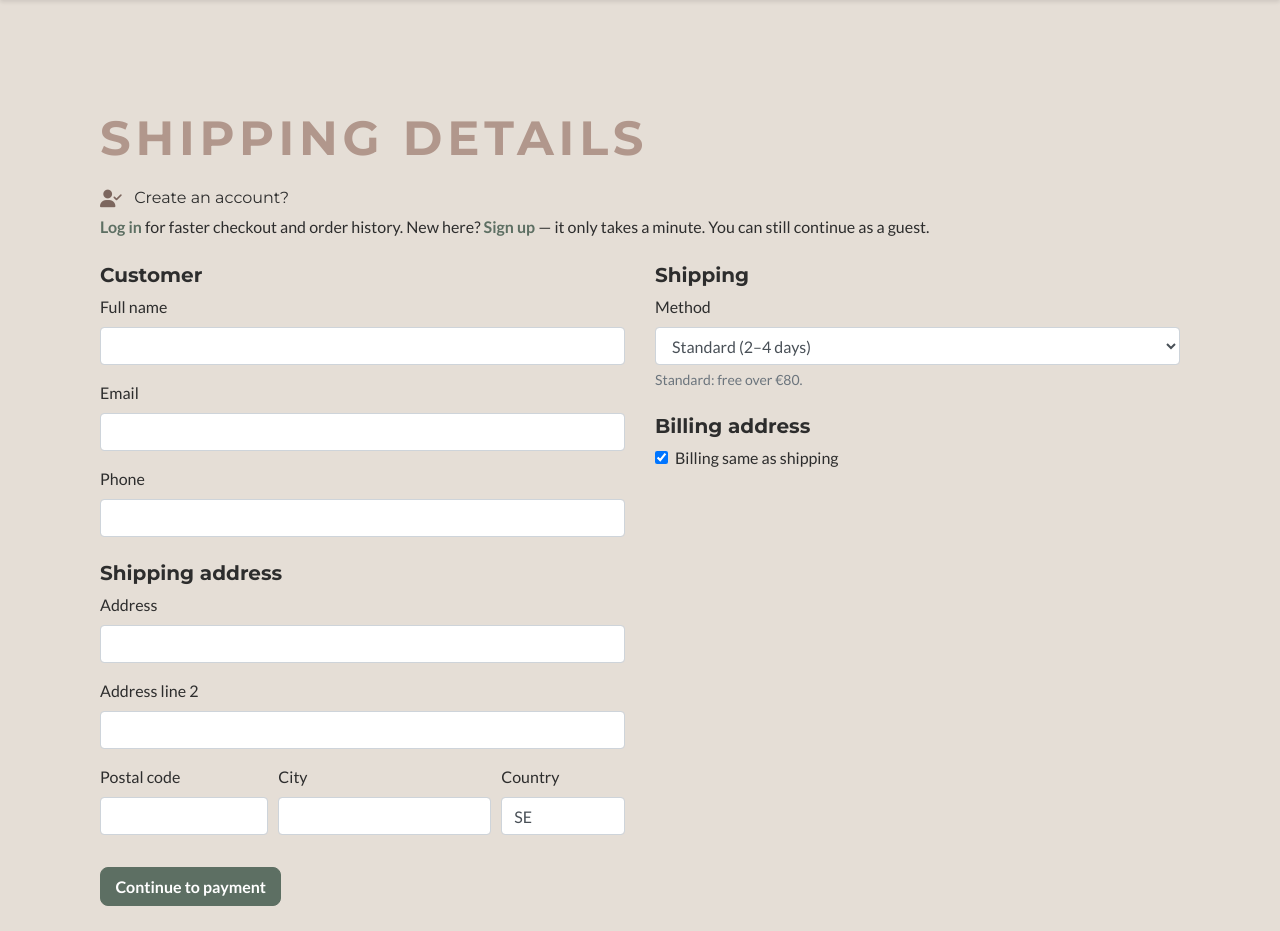
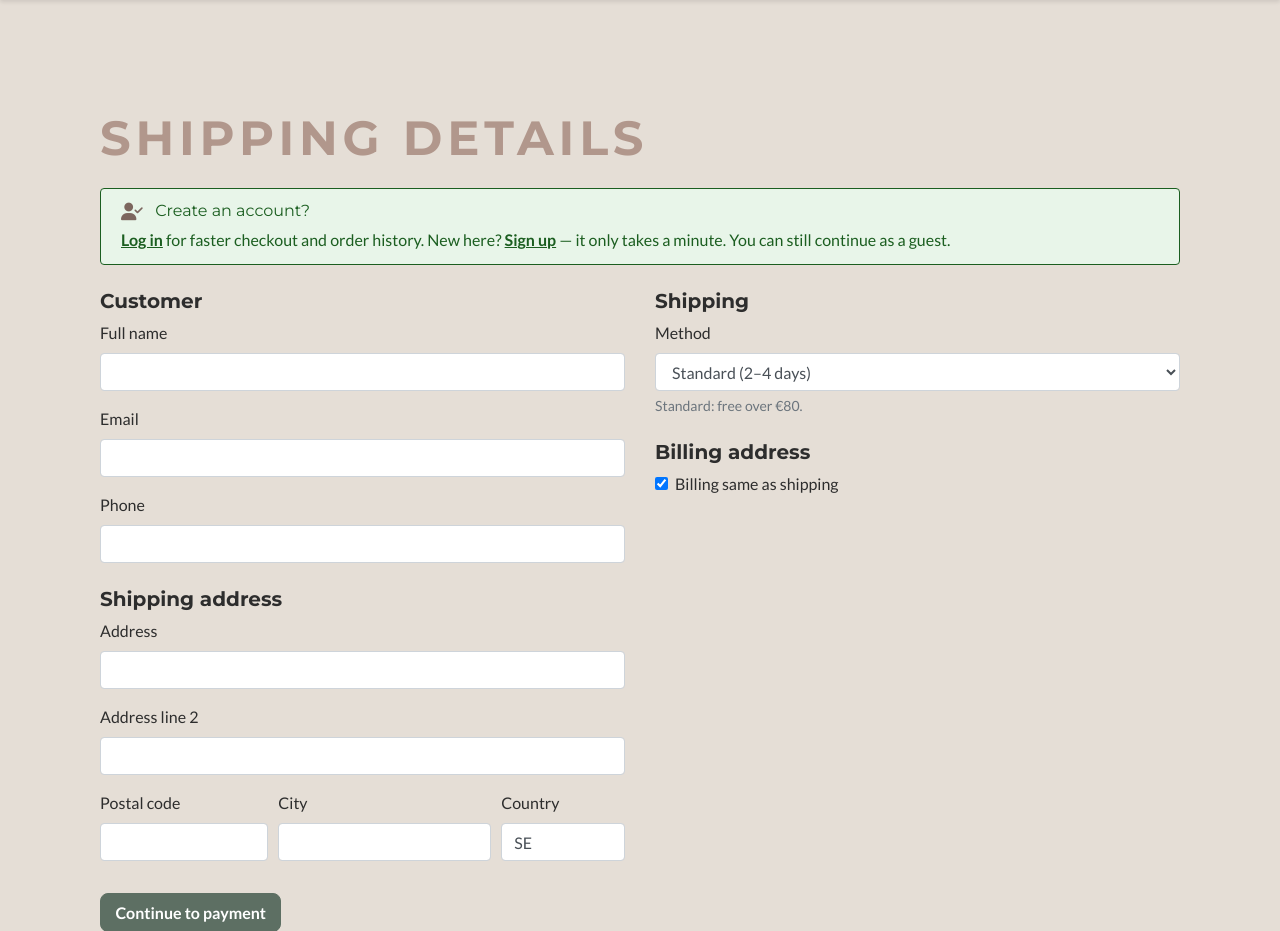
Before and after one commit to emelie-nilsson/fempowered, a Django app: page /checkout/address/ in a window 1280 px wide. Shown: the part 66-997 px from the top of the page. Run offline with Django 3.2, Linux system fonts and the light colour scheme.

Commit message:
Remove nudges from Login page, adjust styling to nudges on checkout page

```diff
--- a/static/css/style.css
+++ b/static/css/style.css
@@ -673,3 +673,22 @@ body.error-404 .btn-outline-secondary {
   font-size: 1.1em;
   vertical-align: middle;
 }
+
+/* Override Bootstrap's success alert to match Fempowered green */
+.alert-success {
+  color: #1b5e20;
+  background-color: #e8f5e9;
+  border-color: #1b5e20;
+}
+
+.alert-success .alert-link {
+  color: #1b5e20;
+  font-weight: 600;
+  text-decoration: underline;
+}
+
+.alert-success h2 i {
+  color: var(--middle-color);
+  font-size: 1.1em;
+  vertical-align: middle;
+}
--- a/templates/account/login.html
+++ b/templates/account/login.html
@@ -49,9 +49,6 @@
           By logging in you agree to our terms.
         </p>
       </div>
-      <div class="col-sm-10 col-md-6 col-lg-5 mt-4 mt-md-0">
-        {% include "partials/_why_account.html" %}
-      </div>
     </div>
   </div>
 </div>
--- a/templates/checkout/checkout_address.html
+++ b/templates/checkout/checkout_address.html
@@ -6,7 +6,7 @@
   <h1 class="main-heading">Shipping details</h1>
   <!-- Show a compact account hint only for guests -->
   {% if not user.is_authenticated %}
-  <div class="alert-account mt-3" role="alert">
+    <div class="alert alert-success mt-3" role="alert">
       <h2 class="h6 mb-2">
         <i class="fa-solid fa-user-check mr-2"></i> Create an account?
       </h2>
@@ -17,6 +17,7 @@
       </p>
     </div>
   {% endif %}
+
 
 
   <form method="post" class="mt-4">
```
Lines whose indentation alone changed are shown as unchanged.
